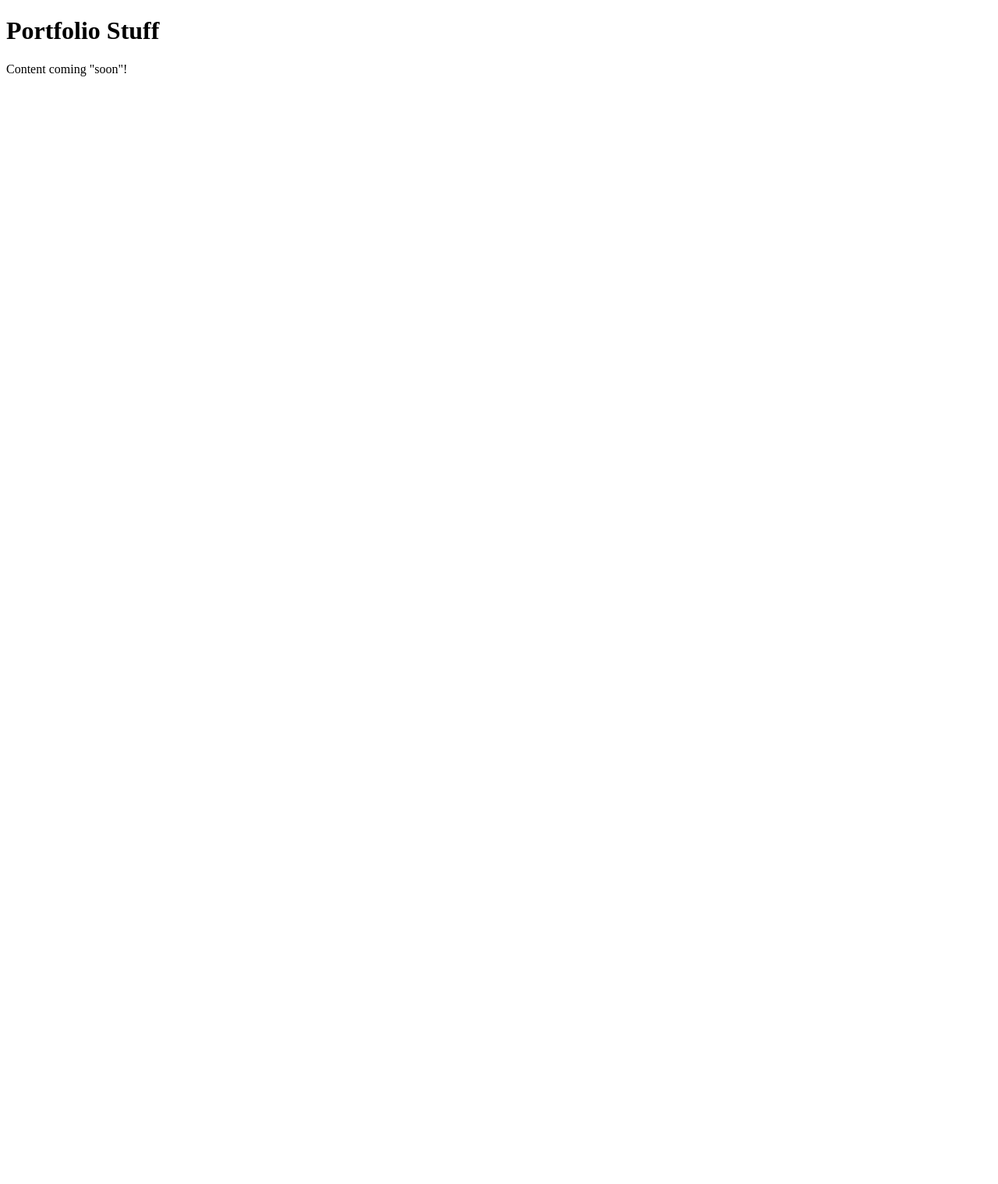
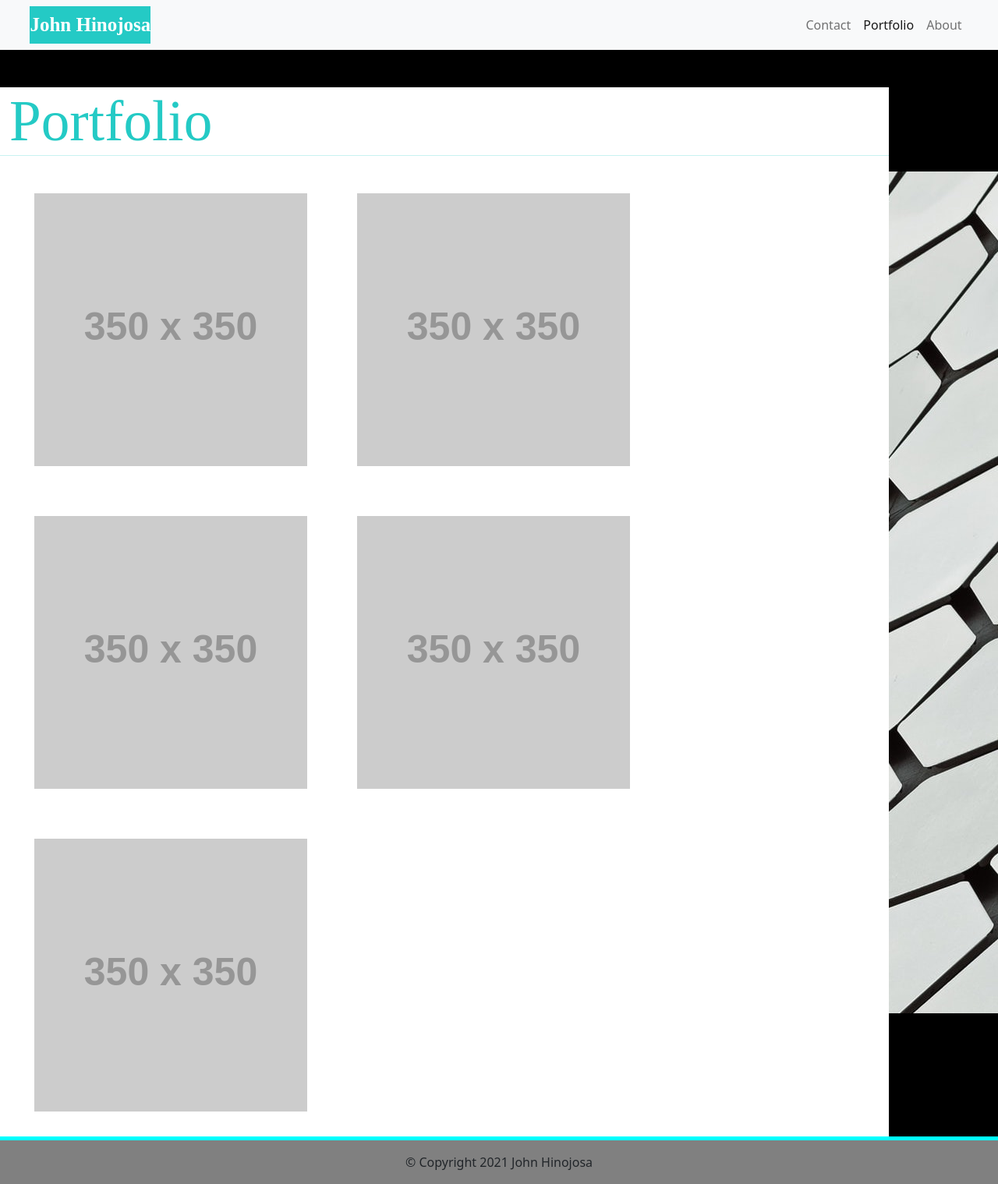
Before and after one commit to takolad/hw2-Responsive_Portfolio, a plain HTML site: page portfolio.html in a window 1280 px wide. Shown: the whole page at 78% size. Before the commit the page ends 800 px from the top, so only its background shows below. Drawn offline with nearby package versions, Linux system fonts and the light colour scheme; placeholder pictures from the web are drawn by us; a web font is replaced by a local one.

Commit message:
minor change to index, updated portfolio and style files

```diff
--- a/portfolio.html
+++ b/portfolio.html
@@ -4,9 +4,90 @@
     <meta charset="UTF-8">
     <meta name="viewport" content="width=device-width, initial-scale=1.0">
     <title>Portfolio Page</title>
+
+    <!-- Bootstrap CSS -->
+    <link href="https://cdn.jsdelivr.net/npm/bootstrap@5.0.0-beta1/dist/css/bootstrap.min.css"
+    rel="stylesheet" integrity="sha384-giJF6kkoqNQ00vy+HMDP7azOuL0xtbfIcaT9wjKHr8RbDVddVHyTfAAsrekwKmP1" crossorigin="anonymous">
+
+    <!-- External CSS stylesheet -->
+    <link rel="stylesheet" href="style.css">
+
+    <!-- Radley Font from Google Fonts -->
+    <link rel="preconnect" href="https://fonts.gstatic.com">
+    <link href="https://fonts.googleapis.com/css2?family=Radley&display=swap" rel="stylesheet">
+
+    <style>
+        * {
+            box-sizing: border-box;
+        }
+
+        .row {
+            flex-wrap: wrap;
+        }
+
+        .column {
+            flex: 25%;
+            max-width: 25%;
+        }
+    </style>
+
 </head>
 <body>
-    <h1>Portfolio Stuff</h1>
-    <p>Content coming "soon"!</p>
+
+    <!-- Navbar -->
+    <nav class="navbar navbar-expand-md navbar-light bg-light">
+        <div class="container-fluid">
+            <!-- Branding -->
+            <a class="navbar-brand" href="#">John Hinojosa</a>
+            <!-- Button for small viewport -->
+            <button class="navbar-toggler" type="button" data-bs-toggle="collapse" data-bs-target="#navbarNav" aria-controls="navbarNav" aria-expanded="false" aria-label="Toggle navigation">
+                <span class="navbar-toggler-icon"></span>
+            </button>
+            <div class="collapse navbar-collapse justify-content-end" id="navbarNav">
+                <ul class="navbar-nav">
+                    <li class="nav-item">
+                        <a class="nav-link" href="contact.html">Contact</a>
+                    </li>
+                    <li class="nav-item">
+                        <a class="nav-link active" aria-current="page" href="portfolio.html">Portfolio</a>
+                    </li>
+                    <li class="nav-item">
+                        <a class="nav-link" href="index.html">About</a>
+                    </li>
+                </ul>
+            </div>
+        </div>
+    </nav>
+
+    <div class="container-md mt-5" id="PortContainer">
+        <div class="row">
+            <h1>Portfolio</h1>
+            <hr>
+        </div>
+        <div class="row" id="picColumns">
+            <div class="col-6 col-md-12 flex-column">
+                <img src="http://placehold.it/350x350" alt="Placeholder" class="portImg">
+
+                <img src="http://placehold.it/350x350" alt="Placeholder" class="portImg">
+
+                <img src="http://placehold.it/350x350" alt="Placeholder" class="portImg">
+            </div>
+            <div class="col-6 col-md-12 flex-column">
+                <img src="http://placehold.it/350x350" alt="Placeholder" class="portImg">
+
+                <img src="http://placehold.it/350x350" alt="Placeholder" class="portImg">
+            </div>
+        </div>
+    </div>
+
+
+    <footer class="footer mt-auto py-3">
+        <container>
+          <p class="text-center">&copy; Copyright 2021 John Hinojosa</p>
+        </container>
+    </footer>
+
+    <script src="https://cdn.jsdelivr.net/npm/bootstrap@5.0.0-beta1/dist/js/bootstrap.bundle.min.js"
+      integrity="sha384-ygbV9kiqUc6oa4msXn9868pTtWMgiQaeYH7/t7LECLbyPA2x65Kgf80OJFdroafW" crossorigin="anonymous"></script>
 </body>
 </html>
--- a/style.css
+++ b/style.css
@@ -63,6 +63,12 @@ footer {
     background-color: gray;
 }
 
+footer>container>p {
+    margin: 0;
+}
+
+/* Miscellaneous */
+
 h1 {
     font-size: calc(1.375rem + 4vw);
     margin: 0;
@@ -72,6 +78,39 @@ h1 {
 .img-thumbnail {
     float: left;
     margin-right: 15px;
+}
+
+/***************
+
+    Portfolio
+
+***************/
+
+#PortContainer {
+    background: white;
+    color: #24cac5;
+    min-width: 380px;
+    margin-left: 0;
+}
+
+#PortContainer.container-fluid {
+    margin: 6% 2%;
+    padding: 2%;
+    width: 75%;
+}
+
+img.portImg {
+    max-width: 200%;
+    height: auto;
+    display: block;
+    margin: 2rem;
+    float: left;
+    justify-content:space-between;
+
+}
+
+#picColumns {
+    display: block;
 }
 
 /*
@@ -92,3 +131,9 @@ h1 {
         padding: 0;
     }
 }
+
+@media only screen and (max-width: 414px) {
+    img.portImg {
+        margin: 1rem auto;
+    }
+}
```
Also changed, not shown: index.html (+3 -3 lines).
